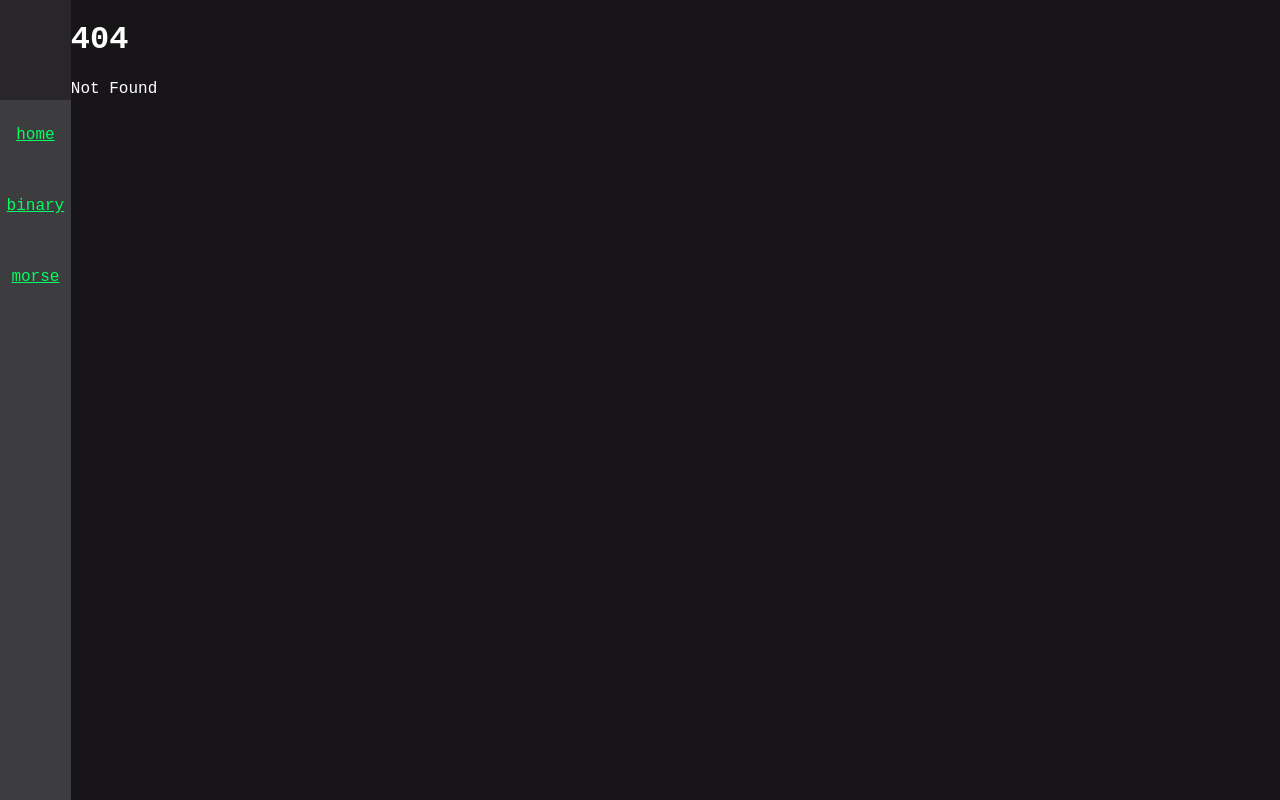
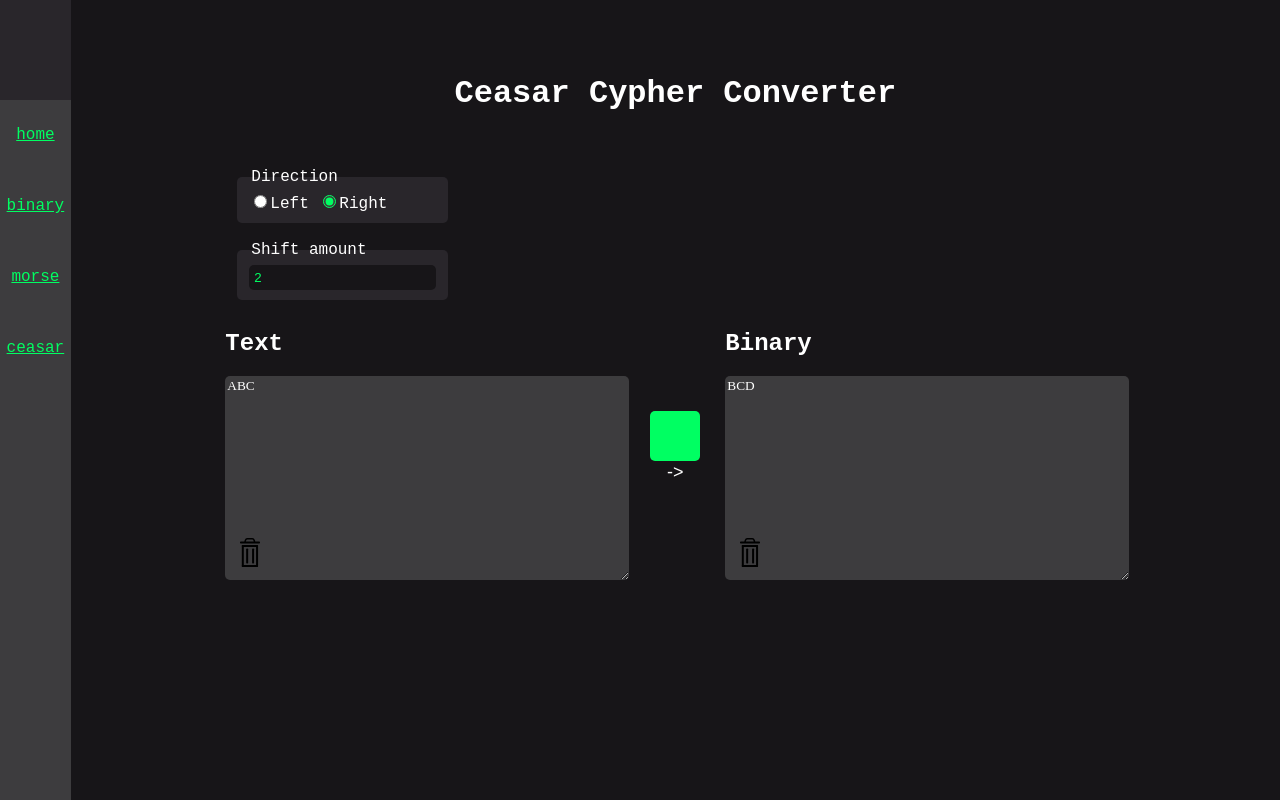
Before and after one commit to Jun1l1ll1/Encoder, a SvelteKit app: page /ceasar in a window 1280 px wide. Before the commit this address had no page. Built offline with nearby package versions, Linux system fonts and the light colour scheme; a web font is replaced by a local one.

Commit message:
added ceasar page

```diff
--- a/src/lib/components/Navbar.svelte
+++ b/src/lib/components/Navbar.svelte
@@ -6,6 +6,7 @@
         <a href="/" class="element">home</a>
         <a href="/binary" class="element">binary</a>
         <a href="/morse" class="element">morse</a>
+        <a href="/ceasar" class="element">ceasar</a>
     </div>
 </div>
 
--- /dev/null
+++ b/src/routes/ceasar/+page.svelte
@@ -0,0 +1,180 @@
+<script>
+    import ImgClear from "$lib/assets/trash.svg";
+
+    let normal_inp = "ABC";
+    let ceasar_inp = "BCD";
+
+    let change_to_ceasar = true;
+    let shift_dir = "right";
+    let shift_number = 2;
+
+    function shift() {
+        let nr = shift_dir == "right" ? shift_number : -shift_number;
+    }
+
+    function swap_dir() {
+        change_to_ceasar = !change_to_ceasar;
+    }
+</script>
+
+<div class="center">
+
+    <h1 class="title front">Ceasar Cypher Converter</h1>
+
+    <div>
+        <div class="options_box br">
+            <fieldset class="br bc_dark_gray">
+                <legend>Direction</legend>
+                <div>
+                    <input bind:group={shift_dir} value="left" type="radio" name="dir" id="left"><label for="left">Left</label>
+                    <input bind:group={shift_dir} value="right" type="radio" name="dir" id="right" checked><label for="right">Right</label>
+                </div>
+            </fieldset><br/>
+            <fieldset class="br bc_dark_gray">
+                <legend>Shift amount</legend>
+                <input bind:value={shift_number} class="br bc_dark" style="border: none; padding: 5px; color:#00FF62;" type="number" placeholder="2">
+            </fieldset>
+        </div>
+
+
+        <div class="input_grid_cont front">
+
+            <div class="input br">
+                <h2>Text</h2>
+
+                <textarea bind:value={normal_inp} class="input_input br bc_gray" id="input_text" rows="5" cols="33"></textarea>
+                <button onclick="document.getElementById('input_text').value=''" class="del_btn br" ><img style="width: 20px;" src={ImgClear} alt="Clear normal"/></button>
+
+            </div>
+
+            <div class="change_box br">
+                <button class="change_btn br bc_color" on:click={shift}></button>
+                <button on:click={swap_dir} class="dir_btn br">-&gt;</button>
+            </div>
+
+            <div class="output br">
+                <h2>Binary</h2>
+
+                <textarea bind:value={ceasar_inp} class="output_input br bc_gray" id="output_text" rows="5" cols="33"></textarea>
+                <button onclick="document.getElementById('output_text').value=''" class="del_btn br"><img style="width: 20px;" src={ImgClear} alt="Clear binary"/></button>
+
+            </div>
+        </div>
+    </div>
+
+</div>
+
+
+<style>
+    .front {
+        z-index: 1;
+    }
+
+    .center {
+        width: calc(100% - 71px);
+        height: 100%;
+        position: absolute;
+        /* border: 1px red solid; */
+        display: flex;
+        flex-direction: column;
+        align-items: center;
+    }
+
+
+    .options_box {
+        margin-top: 25px;
+        padding: 10px;
+        width: fit-content;
+    }
+    .options_box fieldset {
+        border: none;
+    }
+     input[type="radio"] {
+        accent-color: #00FF62;
+     }
+
+
+    .input_grid_cont {
+        display:grid;
+        grid-template-columns: auto auto auto;
+    }
+
+    .title {
+        margin-top: 75px;
+    }
+
+    .input {
+        width: 400px;
+        height: fit-content;
+        position: relative;
+    }
+
+    .input_input {
+        height: 200px;
+        min-height: 200px;
+        width: 400px;
+        max-width: 400px;
+        min-width: 400px;
+        border: none;
+        color: white;
+        font-family: "input-mono";
+    }
+
+    .del_btn {
+        padding: 5px;
+        position: absolute;
+        left: 10px;
+        bottom: 10px;
+        border: none;
+        transition: .25s;
+        background-color: rgba(0,0,0,0);
+    } .del_btn:hover {
+        background-color: rgb(163, 8, 41);
+    } .del_btn:active {
+        background-color: rgb(92, 0, 23);
+    }
+
+
+    .dir_btn {
+        border: none;
+        background-color: rgba(0,0,0,0);
+        color: white;
+        font-size: large;
+    }
+
+    .change_box {
+        width: 100px;
+        height: 100%;
+        display: flex;
+        flex-direction: column;
+        justify-content: center;
+        align-items: center;
+    }
+
+    .change_btn {
+        width: 50px;
+        height: 50px;
+        border: none;
+    } .change_btn:hover {
+        background-color: lightgreen;
+    } .change_btn:active {
+        background-color: #00FF62;
+    }
+
+    .output {
+        width: 400px;
+        height: fit-content;
+        position: relative;
+    }
+
+    .output_input {
+        height: 200px;
+        min-height: 200px;
+        width: 400px;
+        max-width: 400px;
+        min-width: 400px;
+        border: none;
+        color: white;
+        font-family: "input-mono";
+    }
+</style>
--- a/src/routes/morse/+page.svelte
+++ b/src/routes/morse/+page.svelte
@@ -2,8 +2,8 @@
 
     import ImgClear from "$lib/assets/trash.svg";
 
-    let normal_inp = "Hei";
-    let morse_inp = ".... . ..";
+    let normal_inp = "Convert whatever you want!";
+    let morse_inp = "-.-. --- -. ...- . .-. -  .-- .... .- - . ...- . .-.  -.-- --- ..-  .-- .- -. - -.-.--";
 
     let change_to_morse = true;
 
```
